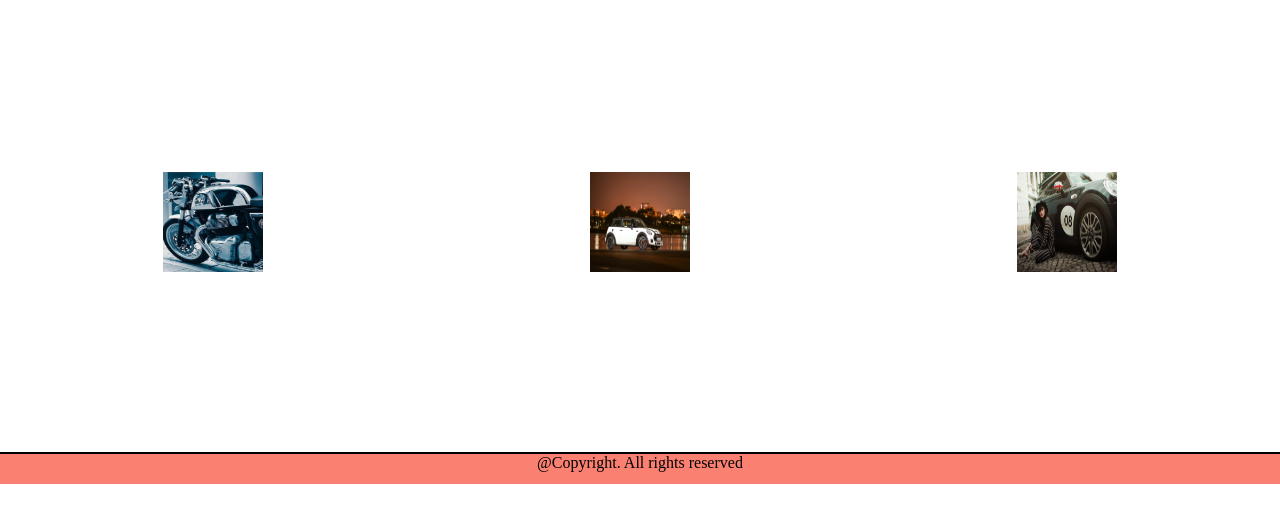
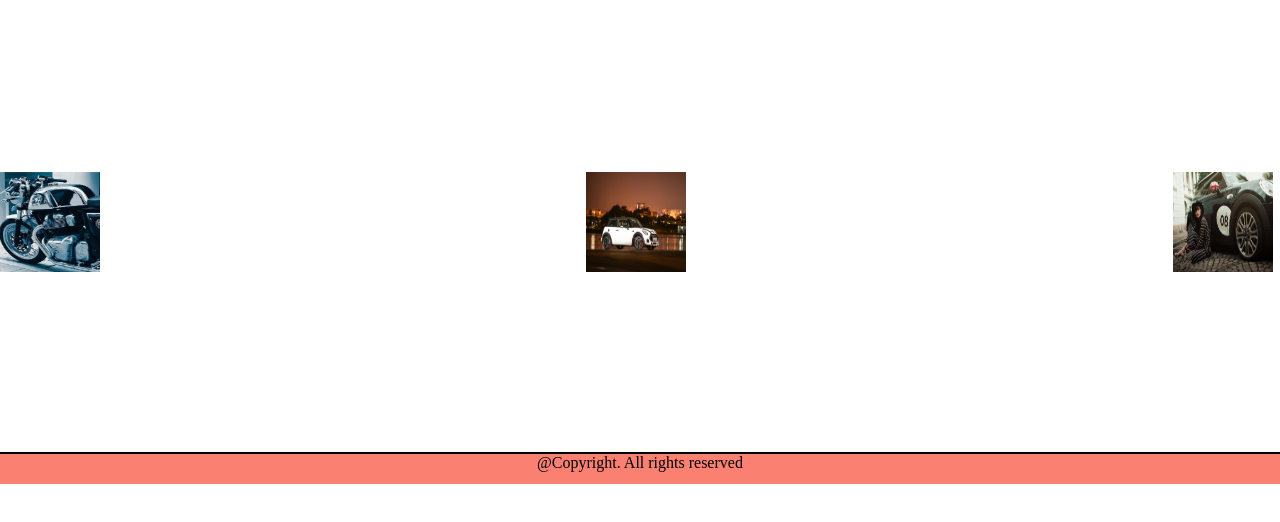
Before and after one commit to ShashankRala/ShashankRala..github.io, a plain HTML site: page Assignments/A002/index.html in a window 1280 px wide. Shown: the part 70-592 px from the top of the page. Drawn offline with Linux system fonts and the light colour scheme.

Commit message:
images pushed to left and right corner

```diff
--- a/Assignments/A002/index.html
+++ b/Assignments/A002/index.html
@@ -46,8 +46,10 @@
         }
         .pic{
             display: flex;
-            flex-wrap: nowrap;
-            justify-content: space-around;
+            /* flex-wrap: nowrap; */
+            justify-content: flex-start;
+            gap: 38%;
+            padding-left: 0px;
             border-color: black;
 
         }
```
